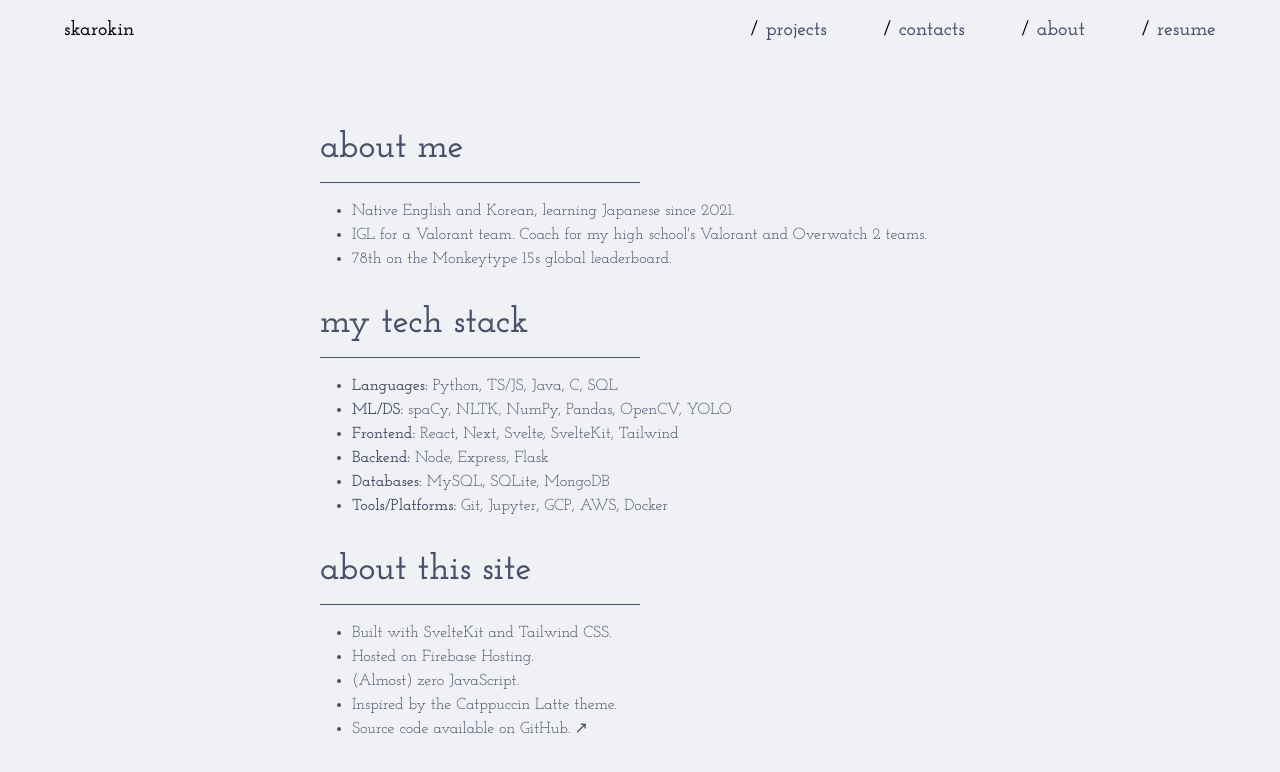
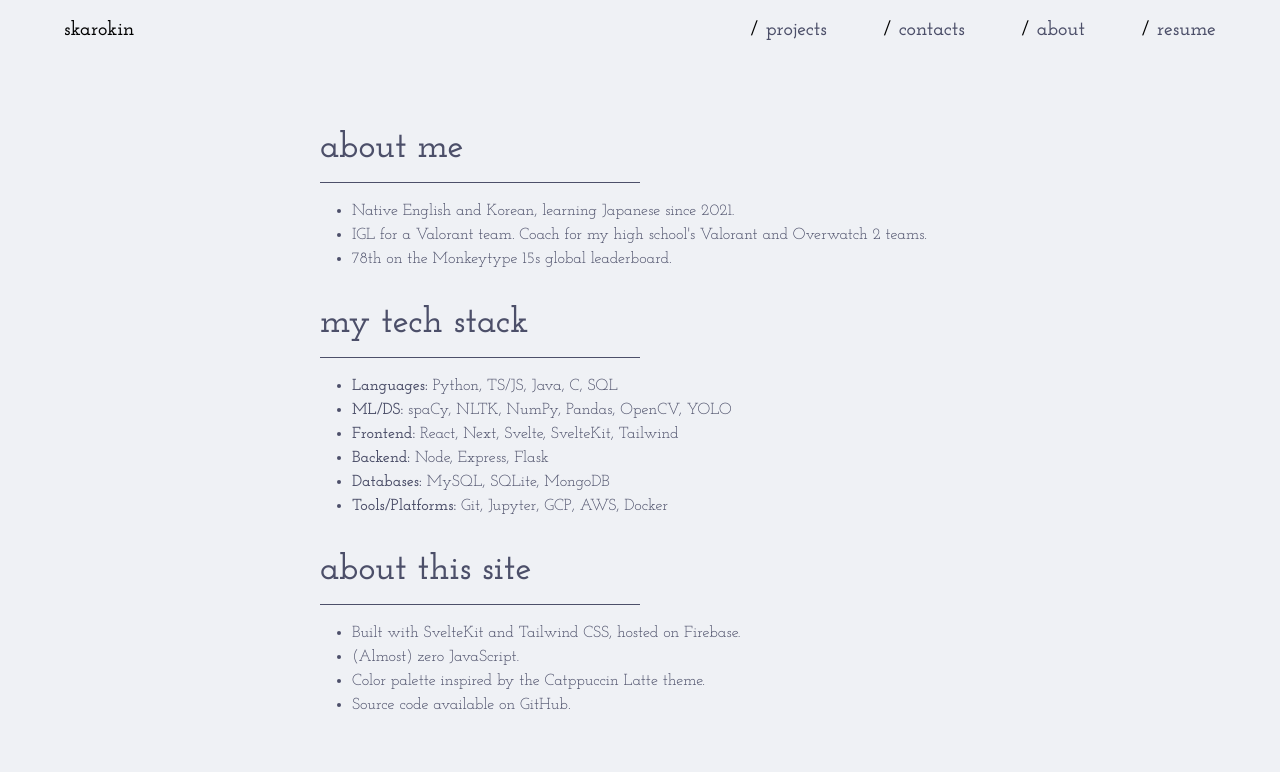
Before and after one commit to skarokin/portfolio-svelte, a SvelteKit app: page /about in a window 1280 px wide. Shown: the top 772 px of the page. Built offline with nearby package versions, Linux system fonts and the light colour scheme; a web font is replaced by a local one.

Commit message:
remove diagonal arrows, increase resume padding

```diff
--- a/src/components/Card.svelte
+++ b/src/components/Card.svelte
@@ -1,23 +1,26 @@
 <script>
     import "../app.css";
-    export let title = "title";
+    export let title = "";
     export let githubLink = "";
+    export let websiteName = "";
     export let websiteLink = "";
     export let description = "";
+
+    const projectURL = `/projects/${title.replace(":", "")}`
 </script>
 
 <div class="my-4 border rounded-md p-4 bg-[var(--card-bg)]">
     <h1 class="text-md sm:text-lg">
-        <span>{title}</span> |
+        <a href={projectURL}>{title}</a> |
         <a href={githubLink} target="_blank">GitHub</a>
         {#if websiteLink}
-            | <a href={websiteLink} target="_blank">Website</a>
+            | <a href={websiteLink} target="_blank">{websiteName}</a>
         {/if}
     </h1>
     <hr class="mb-4 border-[var(--text-main)]" />
     <p class="text-sm sm:text-base">{description}</p>
     <h3 class="text-sm sm:text-base mt-4">
-        <a href={`/projects/${title.replace(":", "")}`}>read more</a>
+        <a href={projectURL}>read more</a>
     </h3>
 </div>
 
@@ -33,25 +36,10 @@
         text-decoration: underline;
     }
 
-    h1 a::after,
-    h3 a::after {
-        font-family: monospace;
-        content: "\2197";
-        margin-left: 0.25em;
-        transition: all 0.2s ease;
-        display: inline-block;
-        transform-origin: center;
-    }
-
-    h1 a:hover::after {
-        transform: translate(2px, -2px) scale(1.2);
-        color: var(--peach);
-    }
-
     h3 a::after {
         font-family: monospace;
         content: ">";
-        margin-left: 0.25em;
+        margin-left: 0.5rem;
         transition: all 0.2s ease;
         display: inline-block;
         transform-origin: center;
--- a/src/routes/about/+page.svelte
+++ b/src/routes/about/+page.svelte
@@ -47,46 +47,22 @@
     <hr class="border-[var(--text-main)] w-1/2 my-4" />
     <ul class="text-sm sm:text-base list-disc pl-4 sm:pl-8 mb-4 sm:mb-8">
         <li>
-            Built with SvelteKit and Tailwind CSS.
-        </li>
-        <li>
-            Hosted on Firebase Hosting.
+            Built with SvelteKit and Tailwind CSS, hosted on Firebase.
         </li>
         <li>
             (Almost) zero JavaScript.
         </li>
         <li>
-            Inspired by the Catppuccin Latte theme.
+            Color palette inspired by the Catppuccin Latte theme.
         </li>
         <li>
             Source code available on
-            <a href="https://github.com/skarokin/portfolio-svelte" target="_blank">
-                GitHub.
-            </a>
+            <a
+                href="https://github.com/skarokin/portfolio-svelte"
+                target="_blank"
+                class="hover:underline inline-block"
+            >
+                GitHub
+            </a>.
         </li>
 </main>
-
-<style>
-    a {
-        transition: all 0.2s ease;
-        display: inline-block;
-    }
-
-    a:hover {
-        text-decoration: underline;
-    }
-
-    a::after {
-        font-family: monospace;
-        content: "\2197";
-        margin-left: 0.25em;
-        transition: all 0.2s ease;
-        display: inline-block;
-        transform-origin: center;
-    }
-
-    a:hover::after {
-        transform: translate(2px, -2px) scale(1.2);
-        color: var(--peach);
-    }
-</style>
--- a/src/routes/contacts/+page.svelte
+++ b/src/routes/contacts/+page.svelte
@@ -37,7 +37,8 @@
             </li>
         </ul>
         <p class="text-base sm:text-lg">
-            Feel free to reach out to me on any of these platforms! I'm open to collaborations, job opportunities, or just a chat.
+            Feel free to reach out to me on any of these platforms!
+            I'm open to project collaborations and job opportunities.
         </p>
     </div>
 </main>
@@ -47,26 +48,7 @@
         max-width: fit-content;
     }
 
-    li a {
-        transition: all 0.2s ease;
-        display: inline-block;
-    }
-
     li a:hover {
         text-decoration: underline;
     }
-
-    li a::after {
-        font-family: monospace;
-        content: "\2197";
-        margin-left: 0.25em;
-        transition: all 0.2s ease;
-        display: inline-block;
-        transform-origin: center;
-    }
-
-    li a:hover::after {
-        transform: translate(5px, -5px) scale(1.3);
-        color: var(--peach);
-    }
 </style>
--- a/src/routes/projects/+page.svelte
+++ b/src/routes/projects/+page.svelte
@@ -8,6 +8,7 @@
     <Card
         title="grammaCy"
         githubLink="https://github.com/skarokin/grammacy"
+        websiteName="grammacy.com"
         websiteLink="https://grammacy.com/"
         description="A multi-language grammar checking library built with spaCy to build dependency parser-based grammar checkers.
         Our prepackaged English model rivals transformer NMT models with significantly decreased latency, model size, computational
@@ -17,6 +18,7 @@
     <Card
         title="ref:type"
         githubLink="https://github.com/skarokin/ref-type"
+        websiteName="reftype.app"
         websiteLink="https://https://steam-link-409216.web.app/"
         description="A competitive typing game built with React and Node. Uses Google Cloud SQL to store user data and leaderboard status."
     />
--- a/src/routes/projects/MYnote.md/+page.svelte
+++ b/src/routes/projects/MYnote.md/+page.svelte
@@ -16,7 +16,7 @@
         </ul>
     </nav>
 
-    <h1 class="font-semibold text-2xl sm:text-4xl -mb-0.5">MYnote.md</h1>
+    <h1 class="font-semibold text-2xl sm:text-4xl mb-0.5">MYnote.md</h1>
     <h3 class="font-semibold text-lg sm:text-2xl mb-2 sm:mb-4">
         <a href="https://github.com/skarokin/MYnote.md" target="_blank">
             github
--- a/src/routes/projects/grammaCy/+page.svelte
+++ b/src/routes/projects/grammaCy/+page.svelte
@@ -16,7 +16,7 @@
         </ul>
     </nav>
 
-    <h1 class="font-semibold text-2xl sm:text-4xl -mb-0.5">grammaCy</h1>
+    <h1 class="font-semibold text-2xl sm:text-4xl mb-0.5">grammaCy</h1>
     <h3 class="font-semibold text-lg sm:text-2xl mb-2 sm:mb-4">
         <a href="https://github.com/skarokin/grammacy" target="_blank">
             github
--- a/src/routes/projects/pycaptcha/+page.svelte
+++ b/src/routes/projects/pycaptcha/+page.svelte
@@ -16,7 +16,7 @@
         </ul>
     </nav>
 
-    <h1 class="font-semibold text-2xl sm:text-4xl -mb-0.5">pycaptcha</h1>
+    <h1 class="font-semibold text-2xl sm:text-4xl mb-0.5">pycaptcha</h1>
     <h3 class="font-semibold text-lg sm:text-2xl mb-2 sm:mb-4">
         <a href="https://github.com/skarokin/pycaptcha" target="_blank">
             github
--- a/src/routes/projects/reftype/+page.svelte
+++ b/src/routes/projects/reftype/+page.svelte
@@ -16,7 +16,7 @@
         </ul>
     </nav>
 
-    <h1 class="font-semibold text-2xl sm:text-4xl -mb-0.5">ref:type</h1>
+    <h1 class="font-semibold text-2xl sm:text-4xl mb-0.5">ref:type</h1>
     <h3 class="font-semibold text-lg sm:text-2xl mb-2 sm:mb-4">
         <a href="https://github.com/skarokin/ref-type" target="_blank">
             github
--- a/src/routes/resume/+page.svelte
+++ b/src/routes/resume/+page.svelte
@@ -13,24 +13,24 @@
 
     <h1 class="font-semibold text-2xl sm:text-4xl -mb-0.5">education</h1>
     <hr class="border-[var(--text-main)] w-1/2 my-4" />
-    <div class="bg-[var(--card-bg)] p-4 rounded-md mb-4">
+    <div class="bg-[var(--card-bg)] p-4 rounded-md mb-8">
         <h3 class="font-semibold text-xl sm:text-2xl">
             Rutgers University-New Brunswick
         </h3>
         <h5 class="text-lg sm:text-xl">Bachelor of Arts - Computer Science</h5>
         <h5 class="text-lg sm:text-xl">Sep 2022 - May 2026</h5>
         <ul class="text-sm sm:text-base list-disc pl-4 sm:pl-8">
-            <li>GPA: 3.88</li>
-            <li>Dean's List: 2022-2024</li>
+            <li><span class="font-bold">GPA:</span> 3.88</li>
+            <li><span class="font-bold">Dean's List:</span> 2022-2024</li>
             <li>
-                Coursework: DSA, Computer Architecture, Databases, Data
+                <span class="font-bold">Coursework:</span> DSA, Computer Architecture, Databases, Data
                 Management, Deep Learning, Principles of Programming Languages
             </li>
         </ul>
     </div>
     <h1 class="font-semibold text-2xl sm:text-4xl -mb-0.5">experience</h1>
     <hr class="border-[var(--text-main)] w-1/2 my-4" />
-    <div class="bg-[var(--card-bg)] p-4 rounded-md mb-4">
+    <div class="bg-[var(--card-bg)] p-4 rounded-md mb-8">
         <h3 class="font-semibold text-xl sm:text-2xl">UHACCS Hackathon 2022</h3>
         <h5 class="text-lg sm:text-xl">4th place</h5>
         <h5 class="text-lg sm:text-xl">Dec 2022</h5>
@@ -47,12 +47,12 @@
     </div>
     <h1 class="font-semibold text-2xl sm:text-4xl -mb-0.5">projects</h1>
     <hr class="border-[var(--text-main)] w-1/2 my-4" />
-    <div class="bg-[var(--card-bg)] p-4 rounded-md mb-4">
+    <div class="bg-[var(--card-bg)] p-4 rounded-md mb-8">
         <h3 class="font-semibold text-xl sm:text-2xl">grammaCy</h3>
         <h5 class="text-lg sm:text-xl">
             Python, spaCy, Flask, AWS EC2, Docker, Svelte, Firebase
         </h5>
-        <ul class="text-sm sm:text-base list-disc pl-4 sm:pl-8 mb-4 sm:mb-8">
+        <ul class="text-sm sm:text-base list-disc pl-4 sm:pl-8 mb-4">
             <li>
                 Developed a multi-language grammar checking library with spaCy
                 to build real-time grammar checkers with dependency parsing.
@@ -96,7 +96,7 @@
     </div>
     <h1 class="font-semibold text-2xl sm:text-4xl -mb-0.5">skills</h1>
     <hr class="border-[var(--text-main)] w-1/2 my-4" />
-    <div class="bg-[var(--card-bg)] p-4 rounded-md mb-4">
+    <div class="bg-[var(--card-bg)] p-4 rounded-md mb-8">
         <ul class="text-sm sm:text-base list-disc pl-4 sm:pl-8">
             <li>
                 <span class="font-bold">Languages:</span> Python, Java, TypeScript,
```
